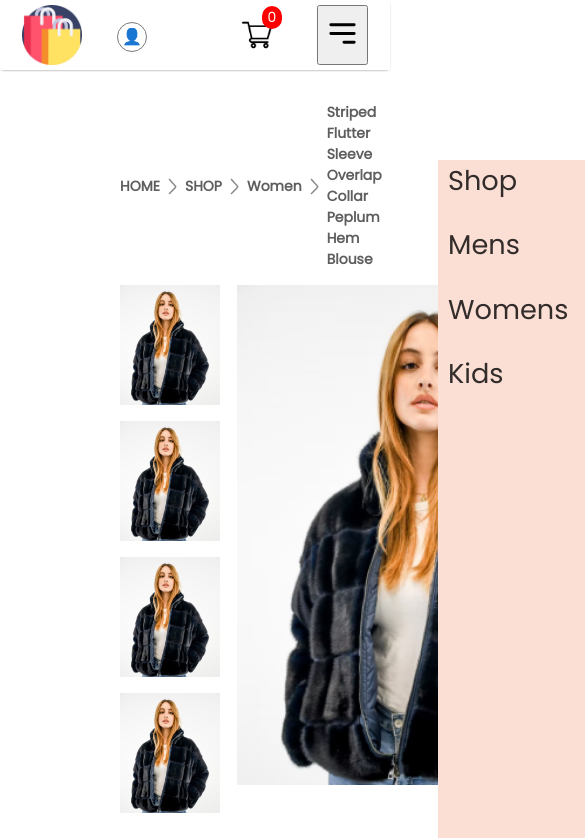
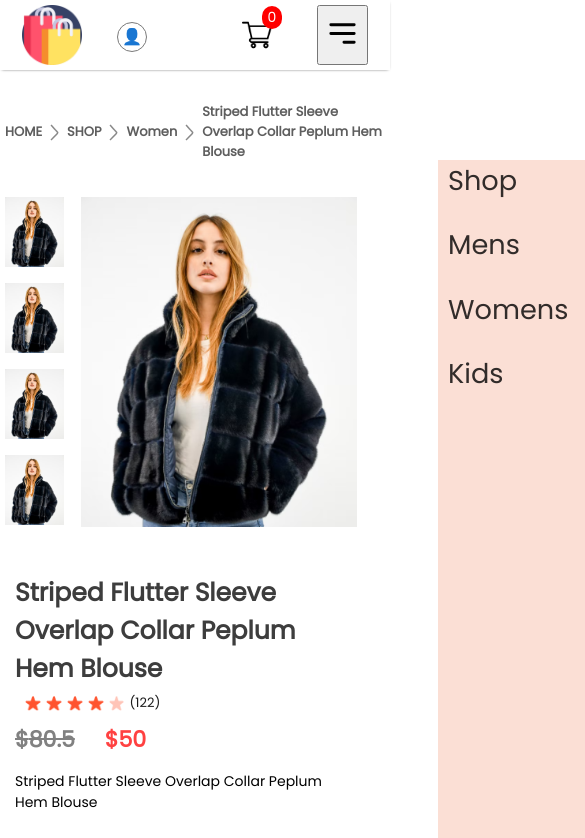
Before and after one commit to NateBalcha/E-shop, a React (Create React App) app: page /product/1 in a window 390 px wide. Shown: the top 838 px of the page, 585 px wide, since content can reach past the window. Built offline with nearby package versions, Linux system fonts and the light colour scheme.

Commit message:
product items adjusted

```diff
--- a/src/Components/Assets/all_product.js
+++ b/src/Components/Assets/all_product.js
@@ -134,7 +134,7 @@ let all_product = [
   },
   {
     id: 13,
-    name: "Men Green Solid Zippered Full-Zip Slim Fit Bomber Jacket",
+    name: "Men Green Athletic Jacket",
     category: "men",
     image: p13_img,
     new_price: 85.0,
@@ -142,7 +142,7 @@ let all_product = [
   },
   {
     id: 14,
-    name: "Men Green Solid Zippered Full-Zip Slim Fit Bomber Jacket",
+    name: "Men's White Winter Jacket",
     category: "men",
     image: p14_img,
     new_price: 85.0,
@@ -150,7 +150,7 @@ let all_product = [
   },
   {
     id: 15,
-    name: "Men Green Solid Zippered Full-Zip Slim Fit Bomber Jacket",
+    name: "Men's Bomber Jacket",
     category: "men",
     image: p15_img,
     new_price: 85.0,
@@ -158,7 +158,7 @@ let all_product = [
   },
   {
     id: 16,
-    name: "Men Green Solid Zippered Full-Zip Slim Fit Bomber Jacket",
+    name: "Men's Active Fit Jacket",
     category: "men",
     image: p16_img,
     new_price: 85.0,
@@ -166,7 +166,7 @@ let all_product = [
   },
   {
     id: 17,
-    name: "Men Green Solid Zippered Full-Zip Slim Fit Bomber Jacket",
+    name: "Men's Jeans Jacket",
     category: "men",
     image: p17_img,
     new_price: 85.0,
@@ -174,7 +174,7 @@ let all_product = [
   },
   {
     id: 18,
-    name: "Men Green Solid Zippered Full-Zip Slim Fit Bomber Jacket",
+    name: "Men's Track Sweater",
     category: "men",
     image: p18_img,
     new_price: 85.0,
@@ -182,7 +182,7 @@ let all_product = [
   },
   {
     id: 19,
-    name: "Men Green Solid Zippered Full-Zip Slim Fit Bomber Jacket",
+    name: "Men's White Track Sweater",
     category: "men",
     image: p19_img,
     new_price: 85.0,
@@ -190,7 +190,7 @@ let all_product = [
   },
   {
     id: 20,
-    name: "Men Green Solid Zippered Full-Zip Slim Fit Bomber Jacket",
+    name: "Me's Zip-up Sweater",
     category: "men",
     image: p20_img,
     new_price: 85.0,
@@ -198,7 +198,7 @@ let all_product = [
   },
   {
     id: 21,
-    name: "Men Green Solid Zippered Full-Zip Slim Fit Bomber Jacket",
+    name: "Men's Slim Jacket",
     category: "men",
     image: p21_img,
     new_price: 85.0,
@@ -206,7 +206,7 @@ let all_product = [
   },
   {
     id: 22,
-    name: "Men Green Solid Zippered Full-Zip Slim Fit Bomber Jacket",
+    name: "Men's White Hoodie",
     category: "men",
     image: p22_img,
     new_price: 85.0,
@@ -214,7 +214,7 @@ let all_product = [
   },
   {
     id: 23,
-    name: "Men Green Solid Zippered Full-Zip Slim Fit Bomber Jacket",
+    name: "Men's Green Top Jacket",
     category: "men",
     image: p23_img,
     new_price: 85.0,
@@ -222,7 +222,7 @@ let all_product = [
   },
   {
     id: 24,
-    name: "Men Green Solid Zippered Full-Zip Slim Fit Bomber Jacket",
+    name: "Men's Leather Jacket",
     category: "men",
     image: p24_img,
     new_price: 85.0,
--- a/src/Components/Breadcrums/Breadcrum.css
+++ b/src/Components/Breadcrums/Breadcrum.css
@@ -8,3 +8,10 @@
   margin: 35px 120px;
   text-transform: capitalize;
 }
+
+@media screen and (max-width: 715px) {
+  .breadcrum {
+    font-size: 13px;
+    margin: 35px 5px;
+  }
+}
--- a/src/Components/Footer/Footer.css
+++ b/src/Components/Footer/Footer.css
@@ -70,4 +70,7 @@
     gap: 20px;
     margin-right: 50px;
   }
+  .footer-logo {
+    display: none;
+  }
 }
--- a/src/Components/ProductDisplay/ProductDisplay.css
+++ b/src/Components/ProductDisplay/ProductDisplay.css
@@ -97,3 +97,40 @@
 .productdisplay-right-category span {
   font-weight: 600;
 }
+
+@media screen and (max-width: 715px) {
+  .productdisplay {
+    display: block;
+    margin: 0px 5px;
+    max-width: 100%;
+    height: auto;
+  }
+  .productdisplay-img-list img {
+    height: 70px;
+    width: auto;
+  }
+  .product-img img {
+    height: 330px;
+    width: auto;
+  }
+  .productdisplay-right {
+    margin: 40px 10px;
+    width: 90%;
+  }
+  .productdisplay-right-stars img {
+    height: 15px;
+    width: auto;
+  }
+  .productdisplay-right-prices {
+    margin-top: 5px;
+  }
+  .productdisplay-right-description {
+    margin-top: -5px;
+  }
+  .productdisplay-right-size {
+    margin-top: -8px;
+  }
+  .productdisplay-right-category-list {
+    margin-top: -10px;
+  }
+}
--- a/src/Components/ProductDisplay/ProductDisplay.jsx
+++ b/src/Components/ProductDisplay/ProductDisplay.jsx
@@ -58,6 +58,7 @@ const ProductDisplay = (props) => {
         >
           ADD TO CART
         </button>
+        <div className="productdisplay-right-category-list">
           <p className="productdisplay-right-category">
             <span>Category : </span> {product.category}
           </p>
@@ -66,6 +67,7 @@ const ProductDisplay = (props) => {
           </p>
         </div>
       </div>
+    </div>
   );
 };
 
```
Lines whose indentation alone changed are shown as unchanged.
